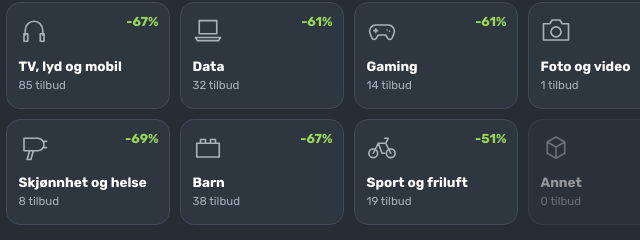
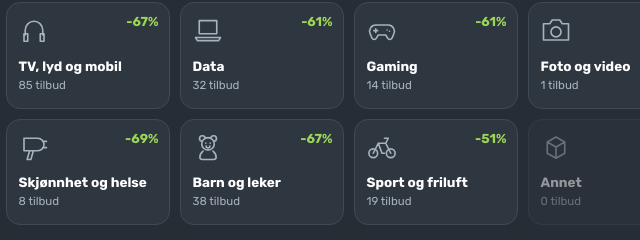
Before and after one commit to Mustac/prisfallet, a plain HTML site: page index.html in a window 1280 px wide. Shown: the part 176-416 px from the top of the page, 197-837 px from the left. Drawn offline with Linux system fonts and the light colour scheme.

Commit message:
Barn og leker with a teddy bear icon
Co-Authored-By: Claude Opus 5.5 <noreply@anthropic.com>
Claude-Session: https://claude.ai/code/session_01HZuk1rKiJyZBJyKPhi6bQP

```diff
--- a/index.html
+++ b/index.html
@@ -448,6 +448,7 @@ coffee:"M8 16h26v14a10 10 0 0 1-10 10h-6A10 10 0 0 1 8 30z M34 20h4a5 5 0 0 1 0
 shaving:"M16 4h16v14H16z M18 18h12l-2 26h-8z M16 9h16",
 oral:"M22 4h4v20h-4z M20 24h8v20h-8z M22 8h4 M22 12h4 M22 16h4",
 skincare:"M18 4h12v6H18z M14 10h20v34H14z M14 20h20",
+kids:"M24 9a10 10 0 1 0 0 20a10 10 0 1 0 0-20z M19.48 10.08A4.5 4.5 0 1 0 14.84 15 M33.16 15A4.5 4.5 0 1 0 28.52 10.08 M21 22.5a3 3 0 0 0 6 0 M20.5 17.5v.5 M27.5 17.5v.5 M16 30.5c-3 2.5-5 6-5 9.5a4 4 0 0 0 4 4h18a4 4 0 0 0 4-4c0-3.5-2-7-5-9.5",
 lego:"M6 18h36v22H6z M12 12h8v6h-8z M28 12h8v6h-8z",
 toys:"M24 8a8 8 0 1 1 0 16a8 8 0 0 1 0-16z M14 10a4 4 0 1 1 0 .1 M34 10a4 4 0 1 1 0 .1 M12 44c0-12 6-20 12-20s12 8 12 20z",
 bikes:"M10 34m-7 0a7 7 0 1 0 14 0a7 7 0 1 0-14 0 M38 34m-7 0a7 7 0 1 0 14 0a7 7 0 1 0-14 0 M10 34l8-16h12l8 16 M18 18l6 16h4 M28 10h6l-4 8",
@@ -490,7 +491,7 @@ const CATS=[
   ["boards","Skjærebrett"],["ovenware","Ildfaste former"],["utensils","Kjøkkenredskap"],["tableware","Servise og bestikk"],["food","Mat og gaver"]]},
  {id:"beauty",name:"Skjønnhet og helse",c:"#ff7ac6",icon:"hair",subs:[
   ["hair","Hårstyling"],["shaving","Barbering og IPL"],["oral","Tannbørster"],["skincare","Hudpleie og parfyme"],["wellness","Massasje og helse"]]},
- {id:"toys",name:"Barn",c:"#ffd84d",icon:"lego",subs:[["lego","LEGO"],["toys","Leker og spill"],["strollers","Barnevogner og triller"],["carseats","Bilstoler"],["baby","Babyutstyr"]]},
+ {id:"toys",name:"Barn og leker",c:"#ffd84d",icon:"kids",subs:[["lego","LEGO"],["toys","Leker og spill"],["strollers","Barnevogner og triller"],["carseats","Bilstoler"],["baby","Babyutstyr"]]},
  {id:"sports",name:"Sport og friluft",c:"#5ee0c9",icon:"bikes",subs:[["clothing","Klær"],["shoes","Sko"],["winter","Ski og vinter"],["bikes","Sykler og elsparkesykler"],["fitness","Trening"],["teamsport","Ballsport og racket"],["outdoor","Friluft og camping"]]},
  {id:"other",name:"Annet",c:"#9a9aa3",icon:"other",subs:[["other","Annet"]]}
 ];
```
